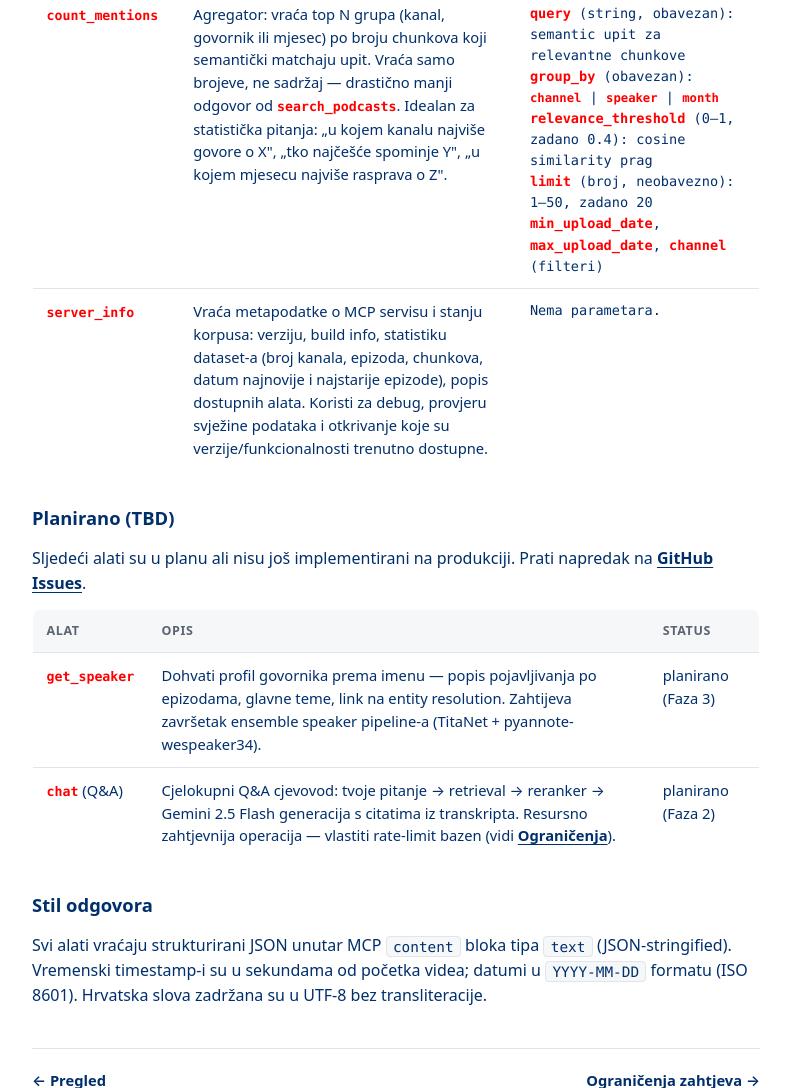
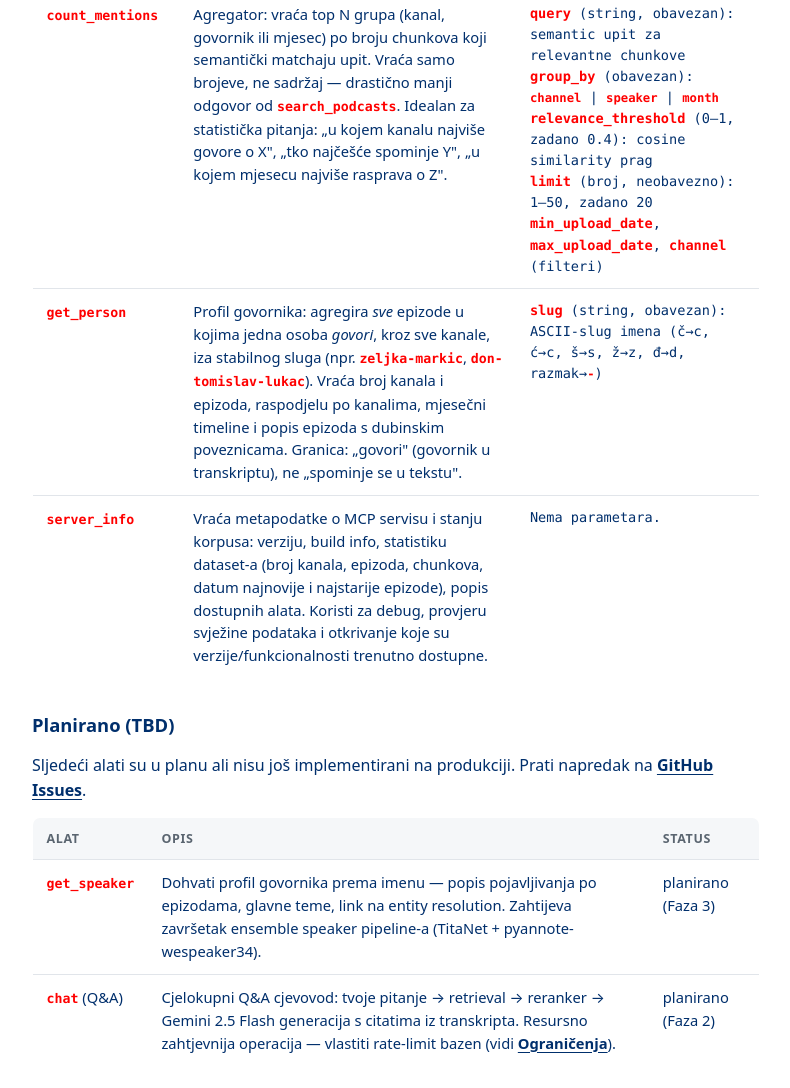
Before and after one commit to domovinatv/domovina-rag, a website: page services/mcp/public/tools.html in a window 1280 px wide. Shown: the part 1829-2917 px from the top of the page, without its empty margins (244-1034 px from the left). Drawn offline with Linux system fonts and the light colour scheme.

Commit message:
docs(mcp): dokumentiraj get_person na /tools stranici
Hand-maintained tools.html nije imao get_person; dodano prije server_info.

Co-Authored-By: Claude Opus 4.8 (1M context) <noreply@anthropic.com>

```diff
--- a/services/mcp/public/tools.html
+++ b/services/mcp/public/tools.html
@@ -178,6 +178,23 @@
           </td>
         </tr>
         <tr>
+          <td><code>get_person</code></td>
+          <td>
+            Profil govornika: agregira <em>sve</em> epizode u kojima jedna osoba
+            <em>govori</em>, kroz sve kanale, iza stabilnog sluga (npr.
+            <code>zeljka-markic</code>, <code>don-tomislav-lukac</code>). Vraća
+            broj kanala i epizoda, raspodjelu po kanalima, mjesečni timeline i
+            popis epizoda s dubinskim poveznicama. Granica: „govori" (govornik u
+            transkriptu), ne „spominje se u tekstu".
+          </td>
+          <td>
+            <div class="param-list">
+              <strong>slug</strong> (string, obavezan): ASCII-slug imena
+              (č→c, ć→c, š→s, ž→z, đ→d, razmak→<code>-</code>)
+            </div>
+          </td>
+        </tr>
+        <tr>
           <td><code>server_info</code></td>
           <td>
             Vraća metapodatke o MCP servisu i stanju korpusa: verziju, build info,
```
